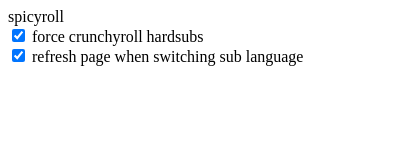
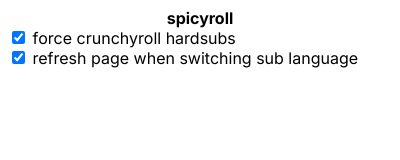
Before and after one commit to JusJosue/Crunchy-roll-sub-pip, a browser extension: page src/popup/index.html in a window 400 px wide. Drawn offline with Linux system fonts and the light colour scheme.

Commit message:
extremely light styling

```diff
--- /dev/null
+++ b/src/popup/font/inter.css
@@ -0,0 +1,2 @@
+@font-face { font-family: "Inter"; font-style: normal; font-weight: 400; font-display: swap; src: url("Inter-Regular.woff2?v=4.0") format("woff2"); }
+@font-face { font-family: "Inter"; font-style: normal; font-weight: 700; font-display: swap; src: url("Inter-Bold.woff2?v=4.0") format("woff2"); }
--- a/src/popup/index.css
+++ b/src/popup/index.css
@@ -0,0 +1,8 @@
+.container {
+  font-family: Inter;
+}
+
+.title {
+  text-align: center;
+  font-weight: bold;
+}
--- a/src/popup/index.html
+++ b/src/popup/index.html
@@ -2,12 +2,13 @@
 <html>
   <head>
     <meta charset="utf-8" />
+    <link rel="stylesheet" href="font/inter.css" />
     <link rel="stylesheet" href="index.css" />
   </head>
 
   <body>
     <div class="container">
-      <div>spicyroll</div>
+      <div class="title">spicyroll</div>
       <div>
         <input type="checkbox" id="hardsub-switch" checked />
         <label for="hardsub-switch">force crunchyroll hardsubs</label>
```
Also changed, not shown: manifest.json, src/popup/font/Inter-Bold.woff2 (added), src/popup/font/Inter-Regular.woff2 (added).
